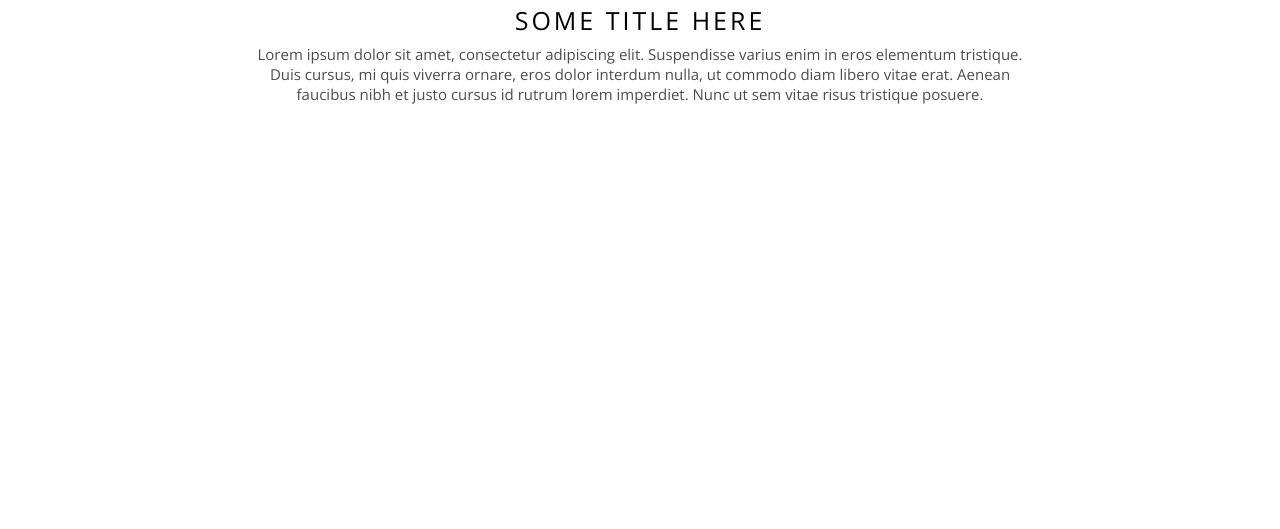
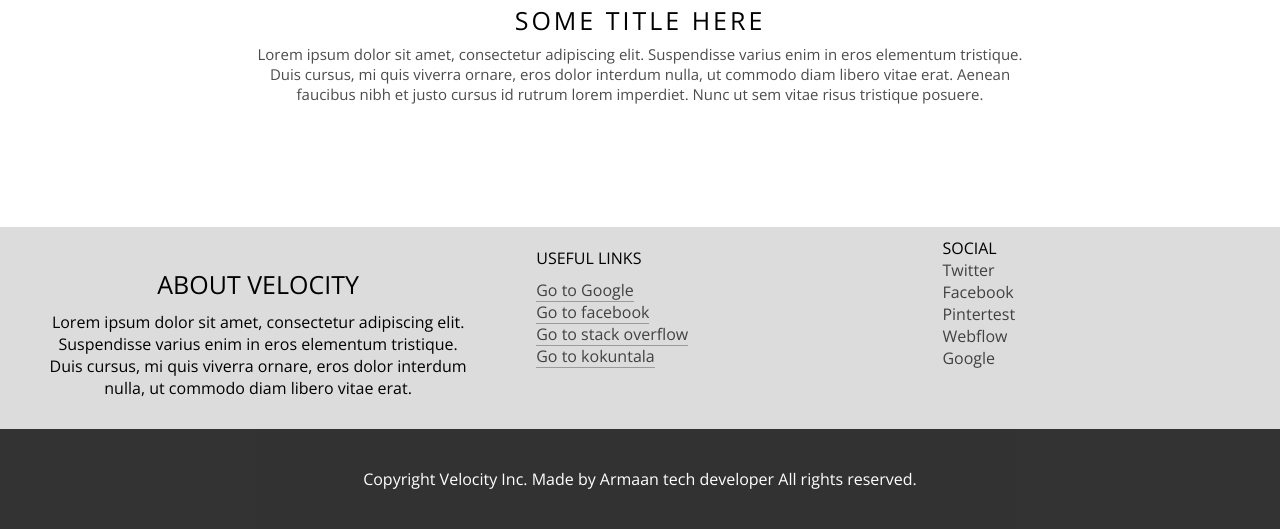
Before and after one commit to ArmaanTechDeveloper/WebDevProjects, a plain HTML site: page FrontEnd/Velocity Website/index.html in a window 1280 px wide. Shown: the part 2327-2856 px from the top of the page. Before the commit the page ends 2554 px from the top, so only its background shows below. Drawn offline with nearby package versions, Linux system fonts and the light colour scheme.

Commit message:
made the footer

```diff
--- /dev/null
+++ b/FrontEnd/Velocity Website/CascadingStyleSheet/footer.css
@@ -0,0 +1,77 @@
+li{
+    list-style: none;
+}
+
+#upperFooter{
+    display: flex;
+    margin-top: 10px 0px ;
+    background-color: gainsboro;
+    padding: 10px 0px;
+}
+.leftsideUpperFooter{
+   width: 40.33%;
+   display: flex;
+   flex-direction: column;
+   padding: 20px 40px;
+   justify-content: center;
+   align-items: center;
+}
+.upperFooterparaleftside{
+    display: flex;
+    justify-content: center;
+    align-items: center;
+    text-align: center;
+}
+.upperFooterTitleleftside{
+    font-size: 25px;
+    margin: 10px 0px;
+}
+.middlesideFooter{
+    display: flex;
+    flex-direction: column;
+    width: 33.3%;
+    padding-left: 20px;
+}
+.usefulLinksMiddleFooter > ul > li{
+    text-decoration: none;
+    list-style: none;
+    padding-top: 20px;
+}
+.usefulLinksMiddleFooter{
+    font-size: 16px;
+    padding: 10px 0px;
+}
+
+.usefulrealLinks{
+    cursor: pointer;
+    text-decoration: none;
+    color: black;
+    border-bottom: 1px solid gray;
+    opacity: 0.7;
+}
+.rightsideFooter{
+    display: flex;
+    flex-direction: column;
+}
+.socialRightsideFooter{
+    font-size: 16px;
+}
+.socialrealLinks{
+    cursor: pointer;
+    text-decoration: none;
+    color: black;
+    opacity: 0.7;
+}
+
+
+
+#endingFooter{
+    display: flex;
+    flex-direction: column;
+    justify-content: center;
+    align-items: center;
+    height: 100px;
+    background-color: black;
+    color: white;
+    opacity: 0.8;
+}
--- a/FrontEnd/Velocity Website/index.html
+++ b/FrontEnd/Velocity Website/index.html
@@ -12,6 +12,7 @@
     <link rel="stylesheet" href="./CascadingStyleSheet/wedocards.css">
     <link rel="stylesheet" href="./CascadingStyleSheet/tabSection.css">
     <link rel="stylesheet" href="./CascadingStyleSheet/main.css">
+    <link rel="stylesheet" href="./CascadingStyleSheet/footer.css">
 
     <!-- favicon -->
     <link rel="shortcut icon" href="./favicion/webflow.png" type="image/x-icon">
@@ -128,7 +129,40 @@
 
     <!-- tab section ends here -->
 
+    <!-- upper footer -->
 
+    <div id="upperFooter">
+        <div class="leftsideUpperFooter">
+            <p class="upperFooterTitleleftside">ABOUT VELOCITY</p>
+            <p class="upperFooterparaleftside">Lorem ipsum dolor sit amet, consectetur adipiscing elit. Suspendisse varius enim in eros elementum tristique. Duis cursus, mi quis viverra ornare, eros dolor interdum nulla, ut commodo diam libero vitae erat.</p>
+        </div>
+        <div class="middlesideFooter">
+            <p class="usefulLinksMiddleFooter">USEFUL LINKS</p>
+            <ul>
+                <li> <a href="" class="usefulrealLinks"> Go to Google</a></li>
+                <li> <a href="" class="usefulrealLinks"> Go to facebook</a></li>
+                <li> <a href="" class="usefulrealLinks"> Go to stack overflow</a></li>
+                <li> <a href="" class="usefulrealLinks"> Go to kokuntala</a></li>
+            </ul>
+        </div>
+        <div class="rightsideFooter">
+            <p class="socialRightsideFooter">SOCIAL</p>
+            <ul>
+                <li> <a href="" class="socialrealLinks"> Twitter</a></li>
+                <li> <a href="" class="socialrealLinks"> Facebook</a></li>
+                <li> <a href="" class="socialrealLinks"> Pintertest</a></li>
+                <li> <a href="" class="socialrealLinks"> Webflow</a></li>
+                <li> <a href="" class="socialrealLinks"> Google</a></li>
+            </ul>
+        </div>
+    </div>
+
+    <!-- upper footer ends here -->
+
+    <!-- ending footer starts here  -->
+    <div id="endingFooter">
+        <p> Copyright Velocity Inc. Made by Armaan tech developer All rights reserved.</p>
+    </div>
 
     <script src="./JS/index.js"></script>
 </body>
```
